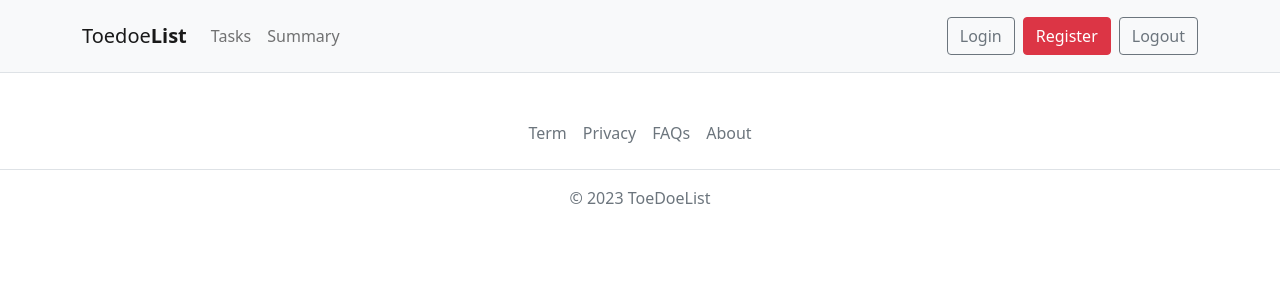
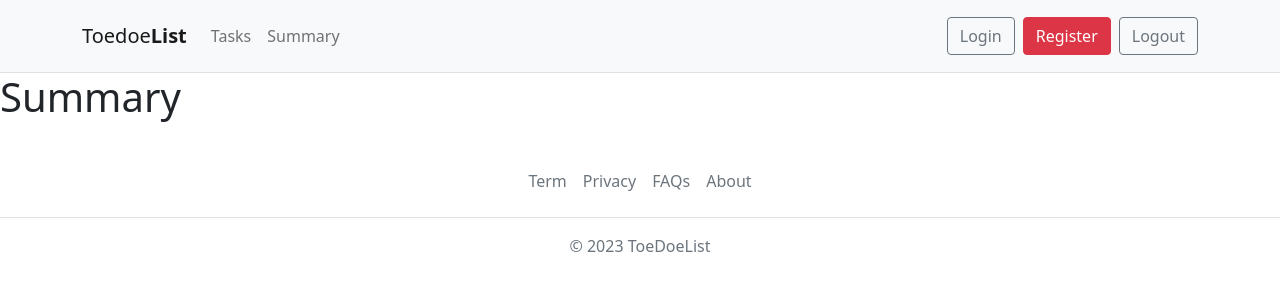
Before and after one commit to AnatoliyShk/toedoe-app, a Vue app: page /summary in a window 1280 px wide. Shown: the top 300 px of the page. Built offline with nearby package versions, Linux system fonts and the light colour scheme; the HTML template or start-up script is replaced by a standard one.

Commit message:
Navbar and summary page

```diff
--- a/src/components/Navbar.vue
+++ b/src/components/Navbar.vue
@@ -22,7 +22,7 @@
                         <router-link :to="{ name: 'tasks' }" class="nav-link">Tasks</router-link>
                     </li>
                     <li class="nav-item">
-                        <a href="#" class="nav-link">Summary</a>
+                        <router-link :to="{ name: 'summary' }" class="nav-link">Summary</router-link>
                     </li>
                 </ul>
                 <ul class="navbar-nav ms-auto">
--- a/src/pages/LoginPage.vue
+++ b/src/pages/LoginPage.vue
@@ -1,3 +1,12 @@
 <template>
     <h1>Login</h1>
+    <button class="btn btn-primary" @click="handleClick">Login</button>
 </template>
+
+<script setup>
+import { useRouter } from 'vue-router';
+const router = useRouter();
+const handleClick = () => {
+    router.push({ name: 'tasks' });
+}
+</script>
--- /dev/null
+++ b/src/pages/SummaryPage.vue
@@ -0,0 +1,3 @@
+<template>
+    <h1>Summary</h1>
+</template>
--- a/src/router/routes.js
+++ b/src/router/routes.js
@@ -1,11 +1,13 @@
 import TaskPage from '../pages/TaskPage.vue';
 import LoginPage from '../pages/LoginPage.vue';
 import RegisterPage from '../pages/RegisterPage.vue';
+import SummaryPage from '../pages/SummaryPage.vue';
 
 const routes = [
     { path: '/tasks', component: TaskPage, name: 'tasks' },
     { path: '/login', component: LoginPage, name: 'login' },
     { path: '/register', component: RegisterPage, name: 'register' },
+    { path: '/summary', component: SummaryPage, name: 'summary' },
 ];
 
 export default routes;
```
